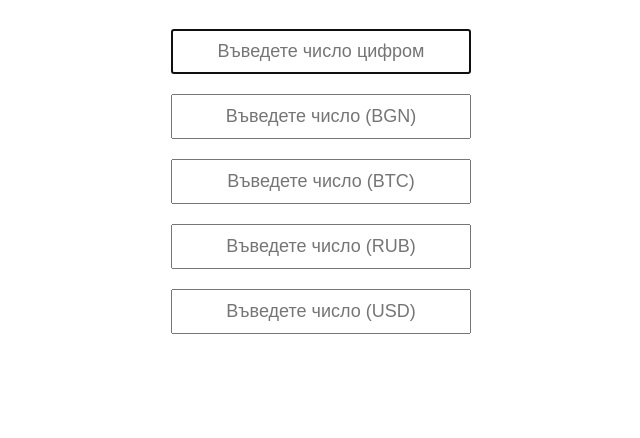
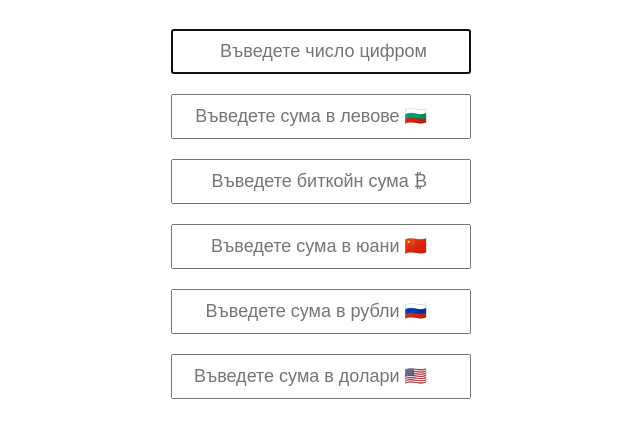
Before and after one commit to vidul-nikolaev-petrov/nums2wordsBG, a website: page index.html in a window 1280 px wide. Shown: the part 204-642 px from the top of the page, without its empty margins (319-959 px from the left). Drawn offline with Linux system fonts and the light colour scheme.

Commit message:
add currency - cny

```diff
--- a/index.html
+++ b/index.html
@@ -35,13 +35,17 @@
             #output {
                 font-size: 18px;
                 padding: 10px;
+                text-align: center;
                 box-sizing: border-box;
                 margin-bottom: 20px;
-                text-align: center;
             }
 
             .input {
                 width: 300px;
+            }
+            .input::placeholder {
+                text-align: right;
+                padding-right: 32px;
             }
 
             #output {
@@ -82,28 +86,35 @@
             /><br>
             <input
                 type="number"
-                placeholder="Въведете число (BGN)"
+                placeholder="Въведете сума в левове 🇧🇬"
                 id="input-c1"
                 class="input"
                 onkeyup="outputNumber('input-c1', nums2wordsBG.currency)"
             /><br>
             <input
                 type="number"
-                placeholder="Въведете число (BTC)"
+                placeholder="Въведете биткойн сума ₿"
                 id="input-8"
                 class="input"
                 onkeyup="outputNumber('input-8', nums2wordsBG.currency, {currency: 'btc'})"
             /><br>
             <input
                 type="number"
-                placeholder="Въведете число (RUB)"
+                placeholder="Въведете сума в юани 🇨🇳"
+                id="input-c4"
+                class="input"
+                onkeyup="outputNumber('input-c4', nums2wordsBG.currency, {currency: 'cny'})"
+            /><br>
+            <input
+                type="number"
+                placeholder="Въведете сума в рубли 🇷🇺"
                 id="input-c2"
                 class="input"
                 onkeyup="outputNumber('input-c2', nums2wordsBG.currency, {currency: 'rub'})"
             /><br>
             <input
                 type="number"
-                placeholder="Въведете число (USD)"
+                placeholder="Въведете сума в долари 🇺🇸"
                 id="input-c3"
                 class="input"
                 onkeyup="outputNumber('input-c3', nums2wordsBG.currency, {currency: 'usd'})"
--- a/package.json
+++ b/package.json
@@ -1,6 +1,6 @@
 {
     "name": "nums2words-bg",
-    "version": "1.3.0",
+    "version": "1.3.1",
     "description": "Converts numbers to words in Bulgarian",
     "author": "Видул Николаев Петров <vidul.petrov@gmail.com>",
     "license": "GPL v3.0",
--- a/src/index.js
+++ b/src/index.js
@@ -297,6 +297,14 @@ function nums2wordsBG(string) {
                     def: { lv: "m", st: "f" },
                     gender: { 1: { m: "един", f: "едно" }, 2: { m: "два", f: "две" } },
                 },
+                cny: {
+                    labelLv: "юана",
+                    labelSt: "фена",
+                    singular: { lv: "юан", st: "фен" },
+                    decimals: 100,
+                    def: { lv: "m", st: "m" },
+                    gender: { 1: { m: "един" }, 2: { m: "два" } },
+                },
                 rub: {
                     labelLv: "рубли",
                     labelSt: "копейки",
```
Also changed, not shown: spec/currency-cny-spec.js (added, +27 -0 lines), README.md.
